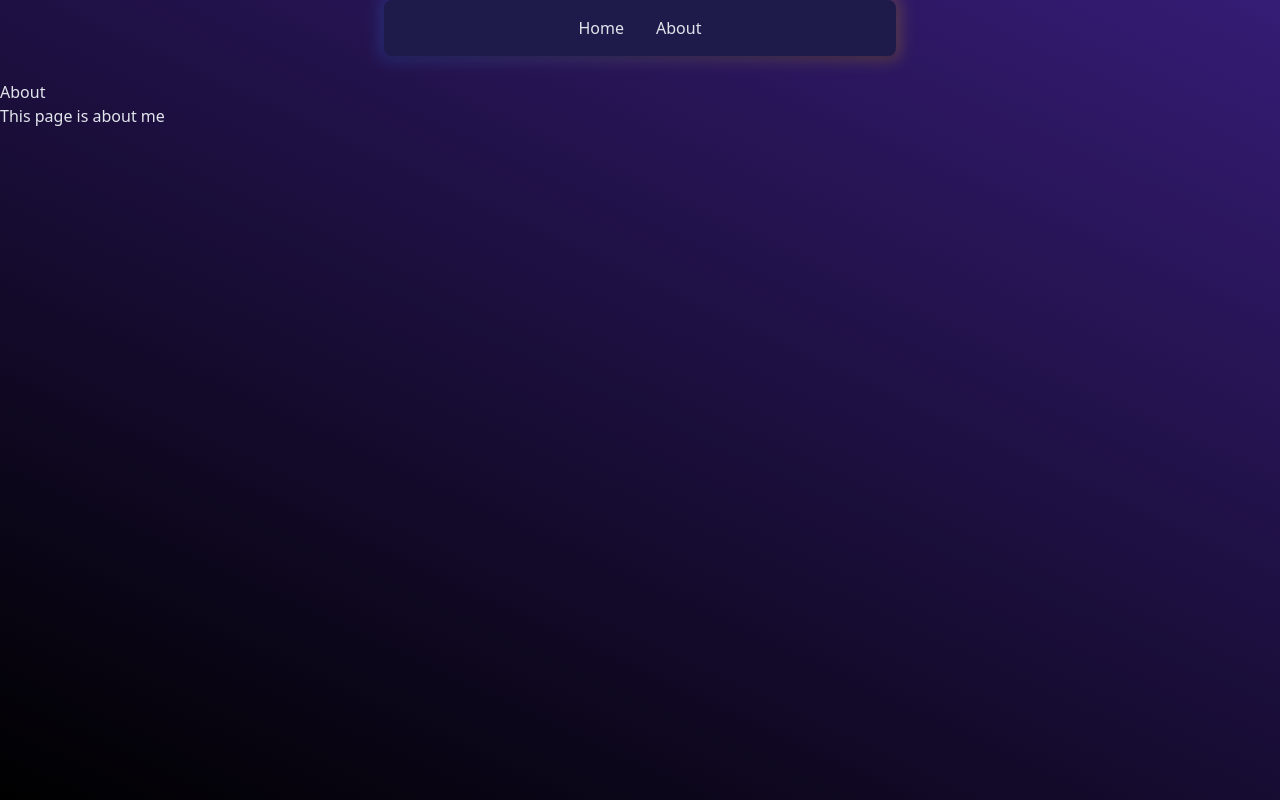
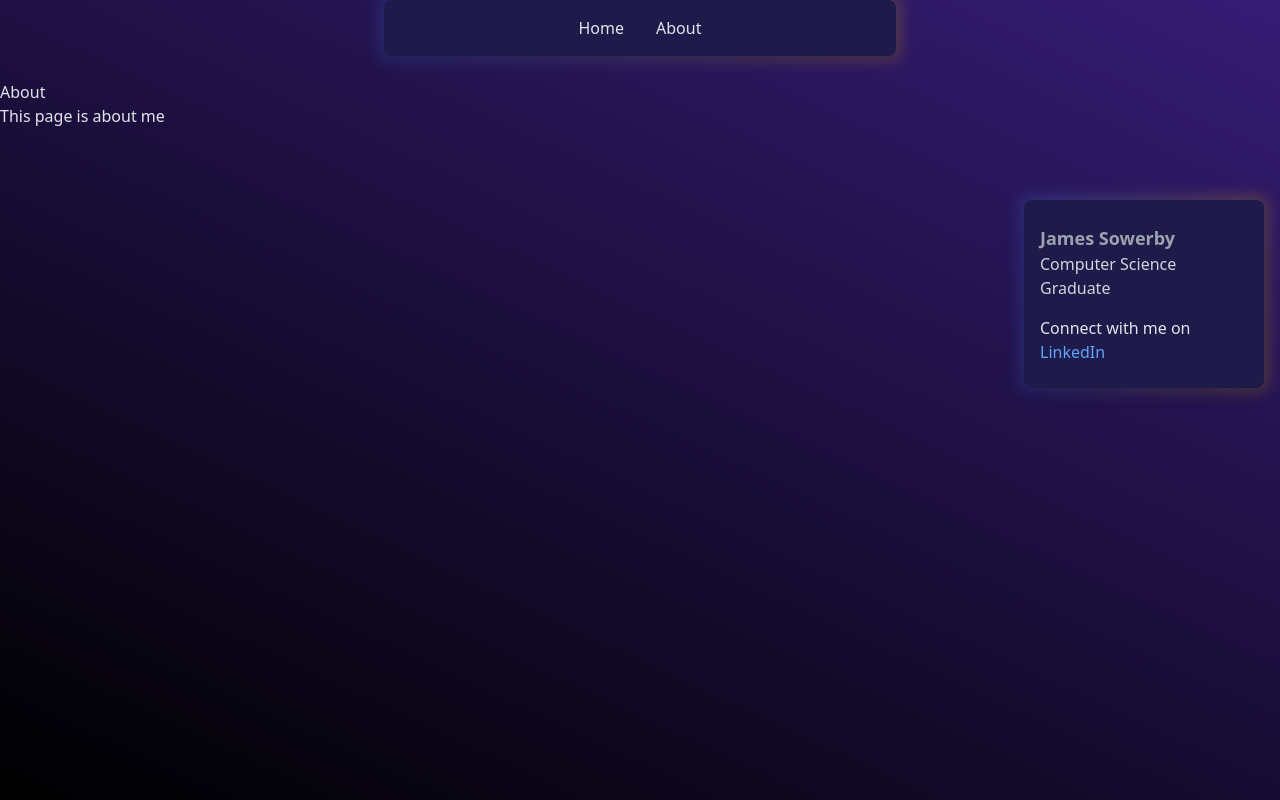
Before and after one commit to JimzSnowby/snowby-blog, a React (Vite) app: page /snowby-blog/about in a window 1280 px wide. Built offline with nearby package versions, Linux system fonts and the light colour scheme.

Commit message:
Added LinkedIn sidebar

```diff
--- a/src/App.jsx
+++ b/src/App.jsx
@@ -3,13 +3,14 @@ import { Routes, Route } from "react-router-dom"
 import Home from './pages/Home';
 import About from './pages/About';
 import Menu from './components/Menu';
-import Articles from './components/Articles';
 import ArticlePage from './pages/ArticlePage';
+import LinkedInProfile from './components/LinkedInProfile';
 
 function App() {
   return (
     <div className="App">
       <Menu />
+      <LinkedInProfile />
       <Routes>
         <Route path="snowby-blog/" element={<Home />}/>
         <Route path="/article/:id" element={<ArticlePage />}/>
--- /dev/null
+++ b/src/components/LinkedInProfile.jsx
@@ -0,0 +1,31 @@
+import React from 'react';
+
+function LinkedInProfile() {
+  return (
+    <div className="fixed right-4 top-1/4 group">
+      {/* Glowing gradient border */}
+      <div
+        className="absolute -inset-1 bg-gradient-to-r from-blue-500 to-yellow-500 rounded-lg blur opacity-25 group-hover:opacity-100 transition duration-1000 group-hover:duration-500"
+      ></div>
+
+      {/* Profile Content */}
+      <div className="relative w-60 px-4 py-6 bg-indigo-950 rounded-lg shadow-lg transition-transform duration-300 group-hover:scale-105">
+        <h2 className="text-lg font-semibold text-gray-400">James Sowerby</h2>
+        <p className="text-gray-300">Computer Science Graduate</p>
+        <p className="mt-4">
+          Connect with me on{" "}
+          <a
+            href="https://www.linkedin.com/in/james-sowerby-393146248/" // Replace with your actual LinkedIn URL
+            target="_blank"
+            rel="noopener noreferrer"
+            className="text-blue-400 hover:underline"
+          >
+            LinkedIn
+          </a>
+        </p>
+      </div>
+    </div>
+  );
+}
+
+export default LinkedInProfile;
--- a/src/pages/Home.jsx
+++ b/src/pages/Home.jsx
@@ -10,8 +10,6 @@ import Articles from "../components/Articles"
 function Home() {
     return (
     <>
-        <h1>Home</h1>
-        <p>Welcome to the home page!</p>
         <Articles />
     </>
     )
```
Also changed, not shown: src/components/Articles.jsx (+8 -0 lines).
